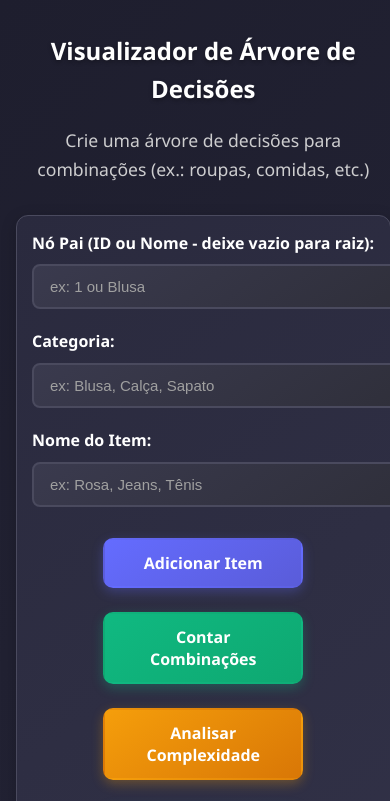
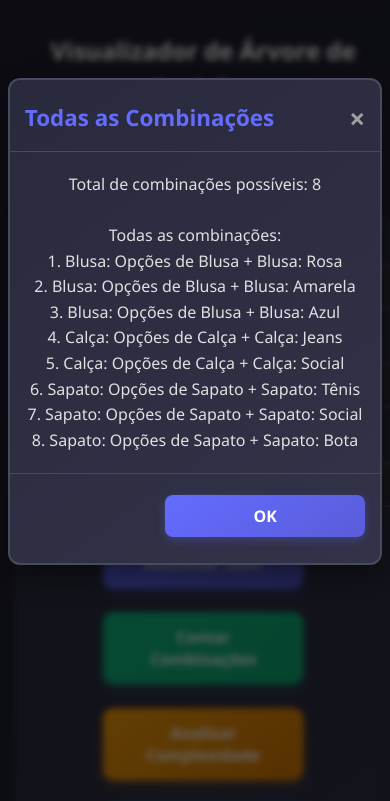
Before and after one commit to wfabi0/grafo-arvore-de-decisoes, a website built with Vite: page index.html in a window 390 px wide. Both pictures are taken after a click on the button "Contar Combinações". Shown: the top 801 px of the page. Built offline with nearby package versions, Linux system fonts and the light colour scheme.

Commit message:
feat: add modal functionality for user notifications and enhance UI with modal styles

```diff
--- a/index.html
+++ b/index.html
@@ -57,6 +57,22 @@
     </div>
 
     <div id="graph-container"></div>
+
+    <!-- Modal personalizado -->
+    <div id="custom-modal" class="modal">
+      <div class="modal-content">
+        <div class="modal-header">
+          <h3 id="modal-title">Resultado</h3>
+          <span class="modal-close">&times;</span>
+        </div>
+        <div class="modal-body">
+          <p id="modal-text"></p>
+        </div>
+        <div class="modal-footer">
+          <button id="modal-ok-btn" class="modal-btn">OK</button>
+        </div>
+      </div>
+    </div>
   </div>
   <script type="module" src="/src/main.ts"></script>
 </body>
--- a/src/main.ts
+++ b/src/main.ts
@@ -86,6 +86,56 @@ const options: Options = {
 
 const network = new Network(container, data, options);
 
+// Funções do Modal
+function showModal(title: string, message: string): void {
+  const modal = document.getElementById("custom-modal") as HTMLDivElement;
+  const modalTitle = document.getElementById(
+    "modal-title"
+  ) as HTMLHeadingElement;
+  const modalText = document.getElementById(
+    "modal-text"
+  ) as HTMLParagraphElement;
+
+  modalTitle.textContent = title;
+  modalText.textContent = message;
+  modal.style.display = "block";
+
+  // Focar no modal para acessibilidade
+  modal.focus();
+}
+
+function hideModal(): void {
+  const modal = document.getElementById("custom-modal") as HTMLDivElement;
+  modal.style.display = "none";
+}
+
+// Event listeners do modal
+document.addEventListener("DOMContentLoaded", function () {
+  const modal = document.getElementById("custom-modal") as HTMLDivElement;
+  const closeBtn = document.querySelector(".modal-close") as HTMLSpanElement;
+  const okBtn = document.getElementById("modal-ok-btn") as HTMLButtonElement;
+
+  // Fechar modal ao clicar no X
+  closeBtn.addEventListener("click", hideModal);
+
+  // Fechar modal ao clicar no botão OK
+  okBtn.addEventListener("click", hideModal);
+
+  // Fechar modal ao clicar fora dele
+  modal.addEventListener("click", function (event) {
+    if (event.target === modal) {
+      hideModal();
+    }
+  });
+
+  // Fechar modal com a tecla ESC
+  document.addEventListener("keydown", function (event) {
+    if (event.key === "Escape" && modal.style.display === "block") {
+      hideModal();
+    }
+  });
+});
+
 network.on("click", function (params) {
   if (params.nodes.length > 0) {
     const nodeId = params.nodes[0];
@@ -133,7 +183,7 @@ function addItem(): void {
   const name = nameInput.value.trim();
 
   if (!category || !name) {
-    alert("Por favor, preencha a categoria e o nome!");
+    showModal("Erro", "Por favor, preencha a categoria e o nome!");
     return;
   }
 
@@ -149,7 +199,7 @@ function addItem(): void {
       ) || null;
 
     if (!parentNode) {
-      alert("Nó pai não encontrado! Use o ID ou nome exato.");
+      showModal("Erro", "Nó pai não encontrado! Use o ID ou nome exato.");
       return;
     }
   } else {
@@ -165,7 +215,7 @@ function addItem(): void {
   }
 
   if (!parentNode) {
-    alert("Erro ao encontrar nó pai!");
+    showModal("Erro", "Erro ao encontrar nó pai!");
     return;
   }
 
@@ -223,7 +273,7 @@ function countAndListCombinations(): void {
   });
 
   if (leafNodes.length === 0) {
-    alert("Não há caminhos completos na árvore!");
+    showModal("Aviso", "Não há caminhos completos na árvore!");
     return;
   }
 
@@ -249,7 +299,8 @@ function countAndListCombinations(): void {
   // Destacar todas as combinações
   highlightAllPaths(allPaths);
 
-  alert(
+  showModal(
+    "Todas as Combinações",
     `Total de combinações possíveis: ${allPaths.length}\n\nTodas as combinações:\n${combinationsText}`
   );
 }
@@ -263,7 +314,7 @@ function analyzeComplexity(): void {
   });
 
   if (leafNodes.length === 0) {
-    alert("Não há caminhos completos na árvore!");
+    showModal("Aviso", "Não há caminhos completos na árvore!");
     return;
   }
 
@@ -299,11 +350,11 @@ function analyzeComplexity(): void {
     .map((node) => `${node.category}: ${node.name}`)
     .join(" + ");
 
-  alert(
-    `ANÁLISE DE COMPLEXIDADE:\n\n` +
-      `🟢 LOOK MAIS SIMPLES (${
-        shortestLength - 1
-      } escolhas):\n${simplestDescription}\n\n` +
+  showModal(
+    "Análise de Complexidade",
+    `🟢 LOOK MAIS SIMPLES (${
+      shortestLength - 1
+    } escolhas):\n${simplestDescription}\n\n` +
       `🔴 LOOK MAIS COMPLEXO (${
         longestLength - 1
       } escolhas):\n${complexDescription}\n\n` +
--- a/src/style.css
+++ b/src/style.css
@@ -279,3 +279,120 @@ kbd {
     padding: 15px;
   }
 }
+
+/* Estilos do Modal */
+.modal {
+  display: none;
+  position: fixed;
+  z-index: 1000;
+  left: 0;
+  top: 0;
+  width: 100%;
+  height: 100%;
+  background-color: rgba(0, 0, 0, 0.6);
+  backdrop-filter: blur(3px);
+}
+
+.modal-content {
+  background: linear-gradient(145deg, #2a2a3e 0%, #323248 100%);
+  margin: 10% auto;
+  padding: 0;
+  border: 2px solid #4a4a5e;
+  border-radius: 12px;
+  width: 90%;
+  max-width: 500px;
+  box-shadow: 0 10px 30px rgba(0, 0, 0, 0.5);
+  animation: modalSlideIn 0.3s ease-out;
+}
+
+@keyframes modalSlideIn {
+  from {
+    opacity: 0;
+    transform: translateY(-50px) scale(0.9);
+  }
+  to {
+    opacity: 1;
+    transform: translateY(0) scale(1);
+  }
+}
+
+.modal-header {
+  padding: 20px 25px 15px;
+  border-bottom: 1px solid #4a4a5e;
+  display: flex;
+  justify-content: space-between;
+  align-items: center;
+}
+
+.modal-header h3 {
+  margin: 0;
+  color: #646cff;
+  font-size: 1.4rem;
+  font-weight: 600;
+}
+
+.modal-close {
+  color: #a0a0a0;
+  font-size: 28px;
+  font-weight: bold;
+  cursor: pointer;
+  transition: color 0.3s ease;
+  line-height: 1;
+}
+
+.modal-close:hover {
+  color: #ffffff;
+}
+
+.modal-body {
+  padding: 20px 25px;
+  color: #e0e0e0;
+  line-height: 1.6;
+  max-height: 400px;
+  overflow-y: auto;
+}
+
+.modal-body p {
+  margin: 0;
+  white-space: pre-line;
+}
+
+.modal-footer {
+  padding: 15px 25px 20px;
+  text-align: right;
+  border-top: 1px solid #4a4a5e;
+}
+
+.modal-btn {
+  background: linear-gradient(145deg, #646cff 0%, #5a5cd9 100%);
+  color: #ffffff;
+  border: none;
+  padding: 10px 20px;
+  border-radius: 8px;
+  cursor: pointer;
+  font-size: 1rem;
+  font-weight: 600;
+  transition: all 0.3s ease;
+  box-shadow: 0 3px 10px rgba(100, 108, 255, 0.3);
+}
+
+.modal-btn:hover {
+  background: linear-gradient(145deg, #5a5cd9 0%, #4f4fc7 100%);
+  transform: translateY(-2px);
+  box-shadow: 0 5px 15px rgba(100, 108, 255, 0.4);
+}
+
+/* Responsividade do modal */
+@media (max-width: 600px) {
+  .modal-content {
+    width: 95%;
+    margin: 20% auto;
+  }
+
+  .modal-header,
+  .modal-body,
+  .modal-footer {
+    padding-left: 15px;
+    padding-right: 15px;
+  }
+}
```
